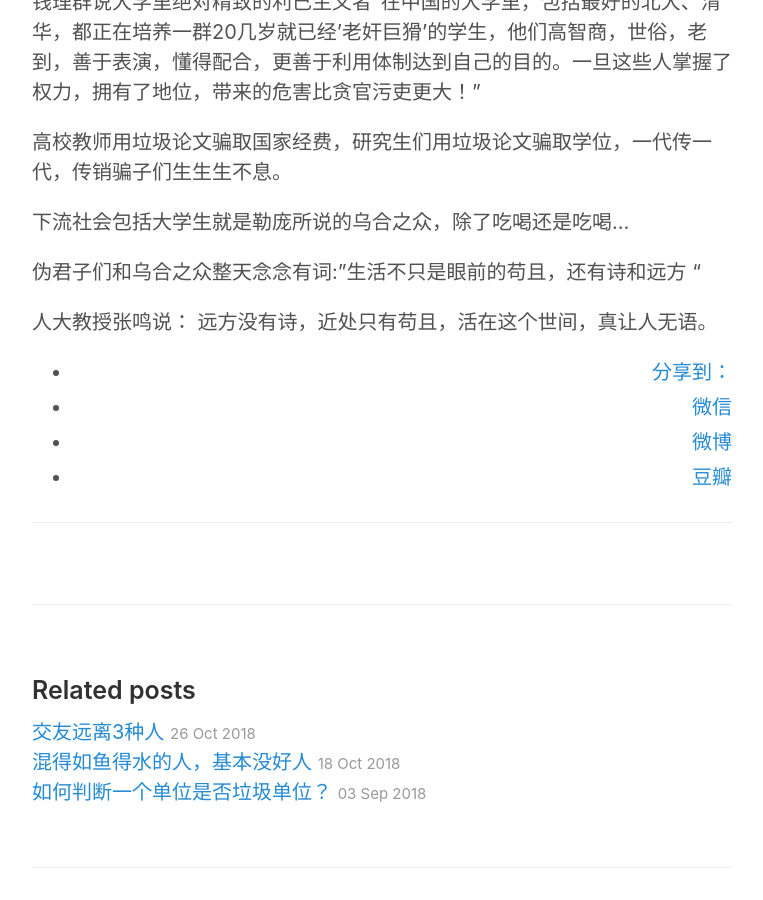
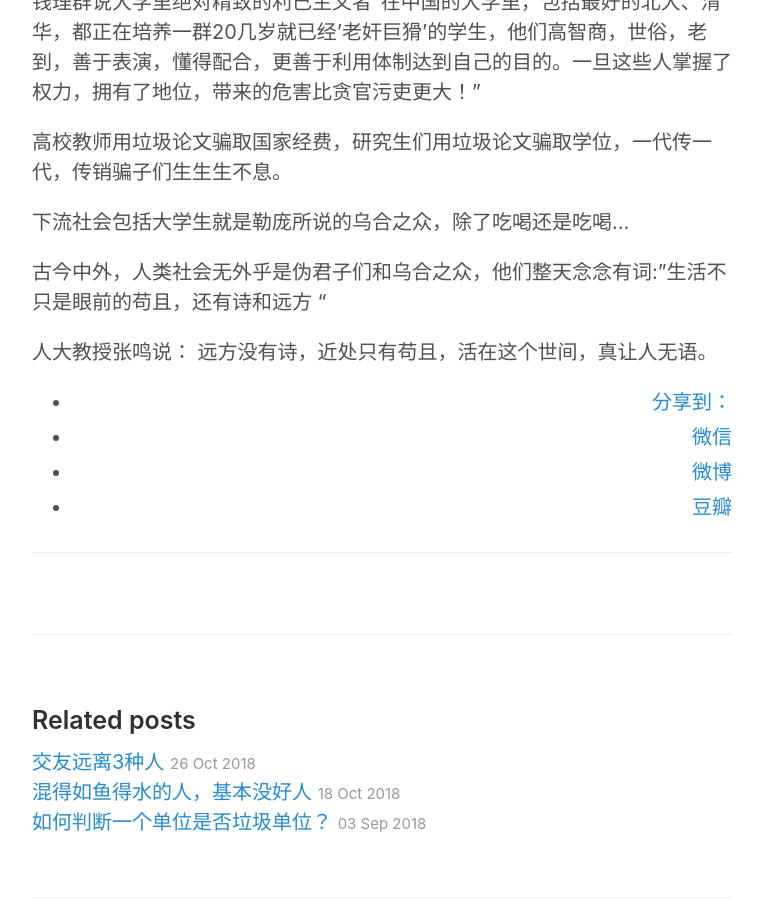
Before and after one commit to hwdong/hwdong-old.github.io, a Jekyll site: the page built from _posts/2018-11-17- 伪君子和乌合之众.md, in a window 1280 px wide and 900 px high, scrolled down 664 px. Shown: the whole window, without its empty margins (258-1021 px from the left). Built offline with Jekyll 4.4.1, drawn with Linux system fonts in a browser that asks for light colours; comment, search, counter and statistics services are not loaded.

Commit message:
Update 2018-11-17- 伪君子和乌合之众.md

```diff
--- a/_posts/2018-11-17- 伪君子和乌合之众.md
+++ b/_posts/2018-11-17- 伪君子和乌合之众.md
@@ -20,6 +20,6 @@ tags:
 
 下流社会包括大学生就是勒庞所说的乌合之众，除了吃喝还是吃喝...
 
-伪君子们和乌合之众整天念念有词:"生活不只是眼前的苟且，还有诗和远方 "
+古今中外，人类社会无外乎是伪君子们和乌合之众，他们整天念念有词:"生活不只是眼前的苟且，还有诗和远方 "
 
 人大教授张鸣说： 远方没有诗，近处只有苟且，活在这个世间，真让人无语。
```
